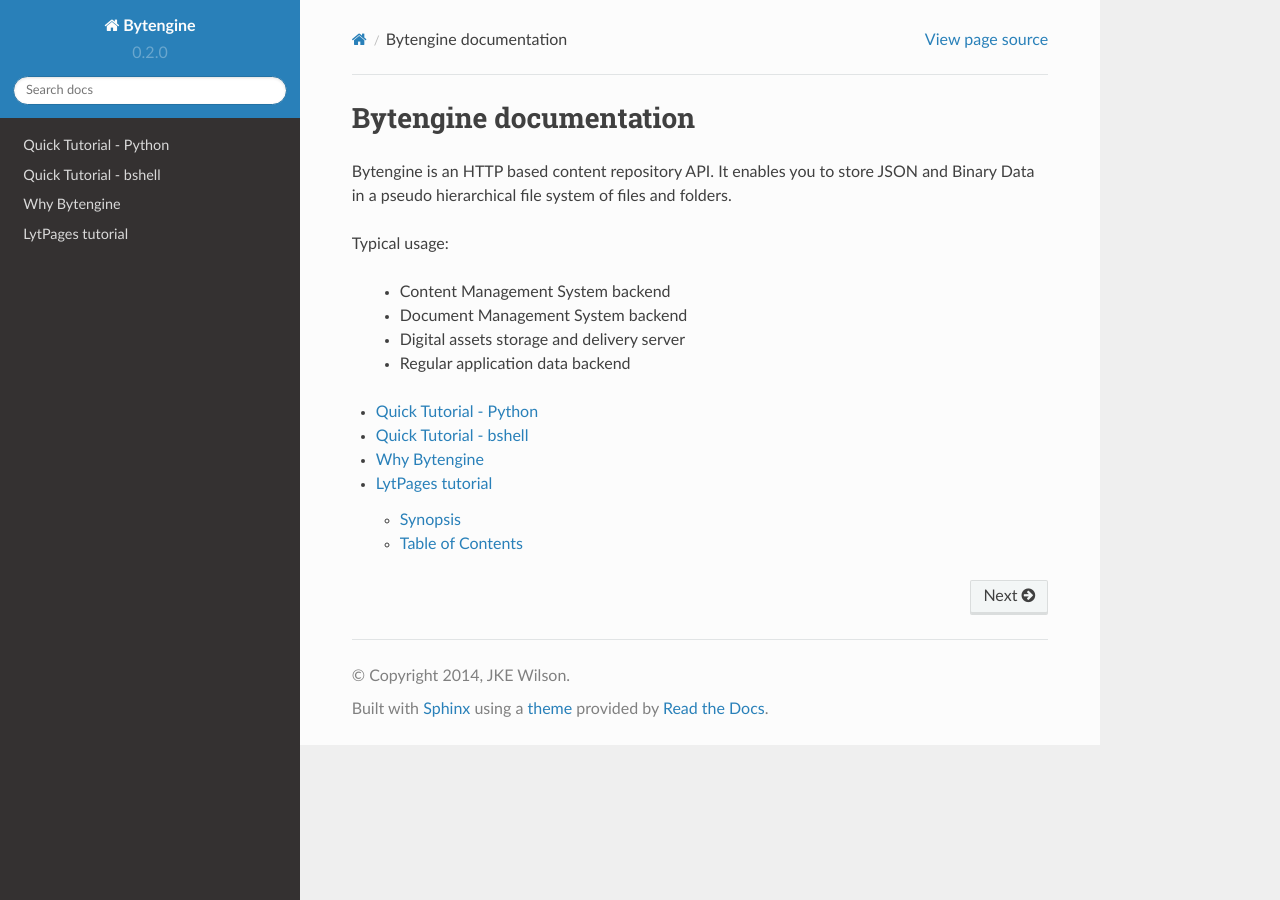
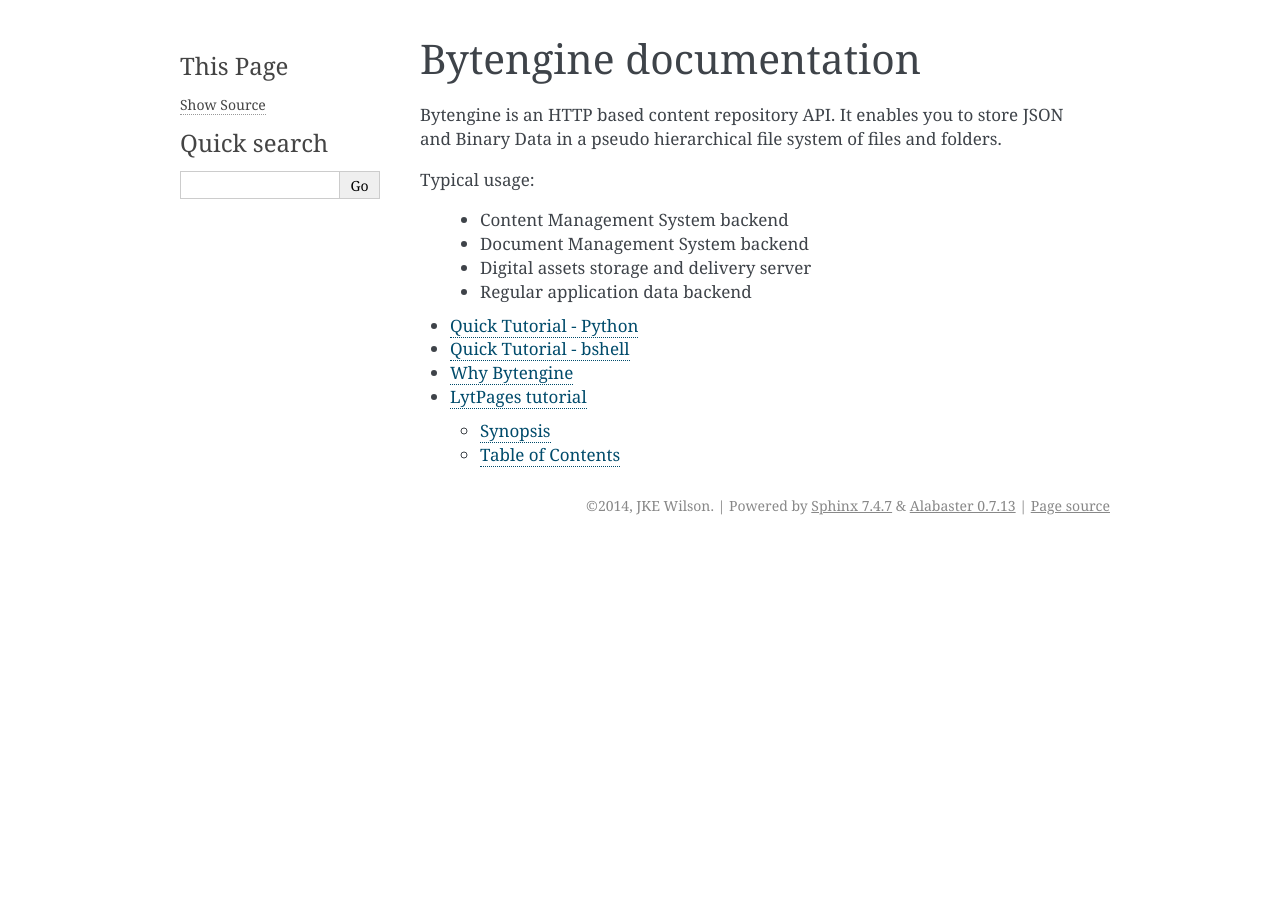
Before and after one commit to johnwilson/bytengine_docs, a Sphinx documentation site: the page built from docs/index.rst, in a window 1280 px wide. Built offline with Sphinx 7.4.7, drawn with Linux system fonts in a browser that asks for light colours.

Commit message:
initial commit

```diff
--- a/docs/conf.py
+++ b/docs/conf.py
@@ -12,12 +12,7 @@
 # serve to show the default.
 
 import sys, os
-on_rtd = os.environ.get('READTHEDOCS', None) == True
-
-if not on_rtd:
-    import sphinx_rtd_theme
-    html_theme = 'sphinx_rtd_theme'
-    html_theme_path = [sphinx_rtd_theme.get_html_theme_path()]
+import sphinx_rtd_theme
 
 # If extensions (or modules to document with autodoc) are in another directory,
 # add these directories to sys.path here. If the directory is relative to the
```
